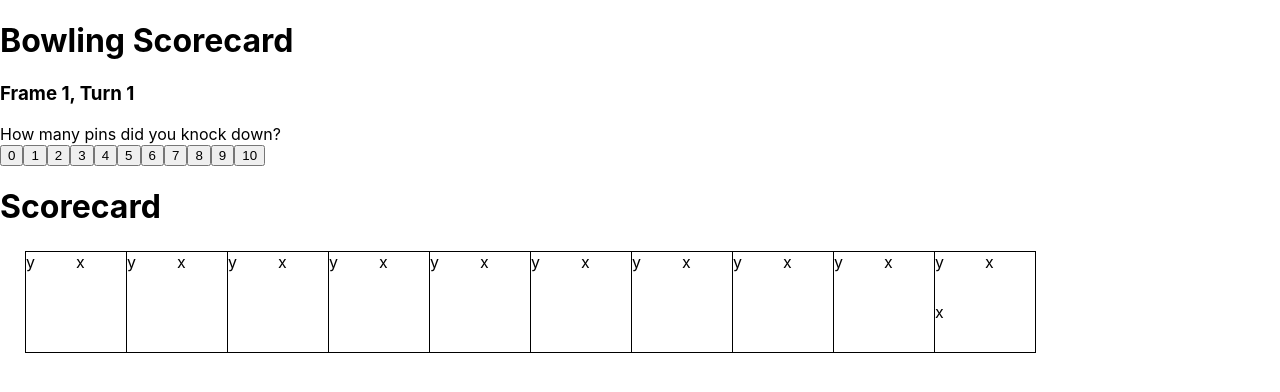
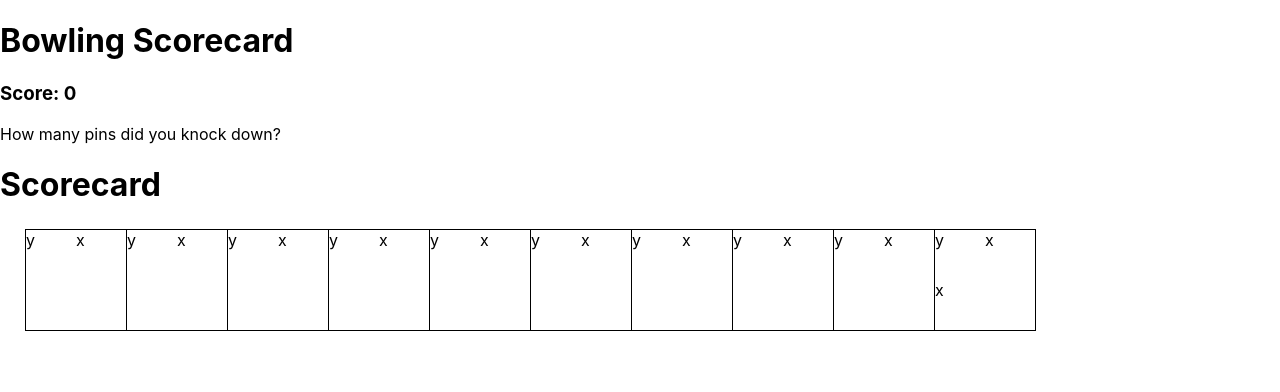
Before and after one commit to jimburch/bowling-scorecard, a React (Create React App) app: page / in a window 1280 px wide. Shown: the top 392 px of the page. Built offline with nearby package versions, Linux system fonts and the light colour scheme; the HTML template or start-up script is replaced by a standard one.

Commit message:
moved some state to other components

```diff
--- a/src/App.js
+++ b/src/App.js
@@ -4,31 +4,26 @@ import Scorecard from './components/Scorecard';
 import './App.css';
 
 function App() {
-	const [frame, setFrame] = useState(1);
-	const [turn, setTurn] = useState(1);
-	const [pins, setPins] = useState(10);
+	const [score, setScore] = useState(0);
+	const [boxScore, setBoxScore] = useState({
+		1: ['', '', null],
+		2: ['', '', null],
+		3: ['', '', null],
+		4: ['', '', null],
+		5: ['', '', null],
+		6: ['', '', null],
+		7: ['', '', null],
+		8: ['', '', null],
+		9: ['', '', null],
+		10: ['', '', '', null],
+	});
 
 	return (
 		<div className="App">
 			<h1>Bowling Scorecard</h1>
-			<h3>
-				Frame {frame}, Turn {turn}
-			</h3>
-			<Input
-				frame={frame}
-				setFrame={setFrame}
-				turn={turn}
-				setTurn={setTurn}
-				pins={pins}
-				setPins={setPins}
-			/>
-			<Scorecard
-				frame={frame}
-				turn={turn}
-				setTurn={setTurn}
-				pins={pins}
-				setPins={setPins}
-			/>
+			<h3>Score: {score}</h3>
+			<Input boxScore={boxScore} setBoxScore={setBoxScore} />
+			<Scorecard boxScore={boxScore} />
 		</div>
 	);
 }
```
